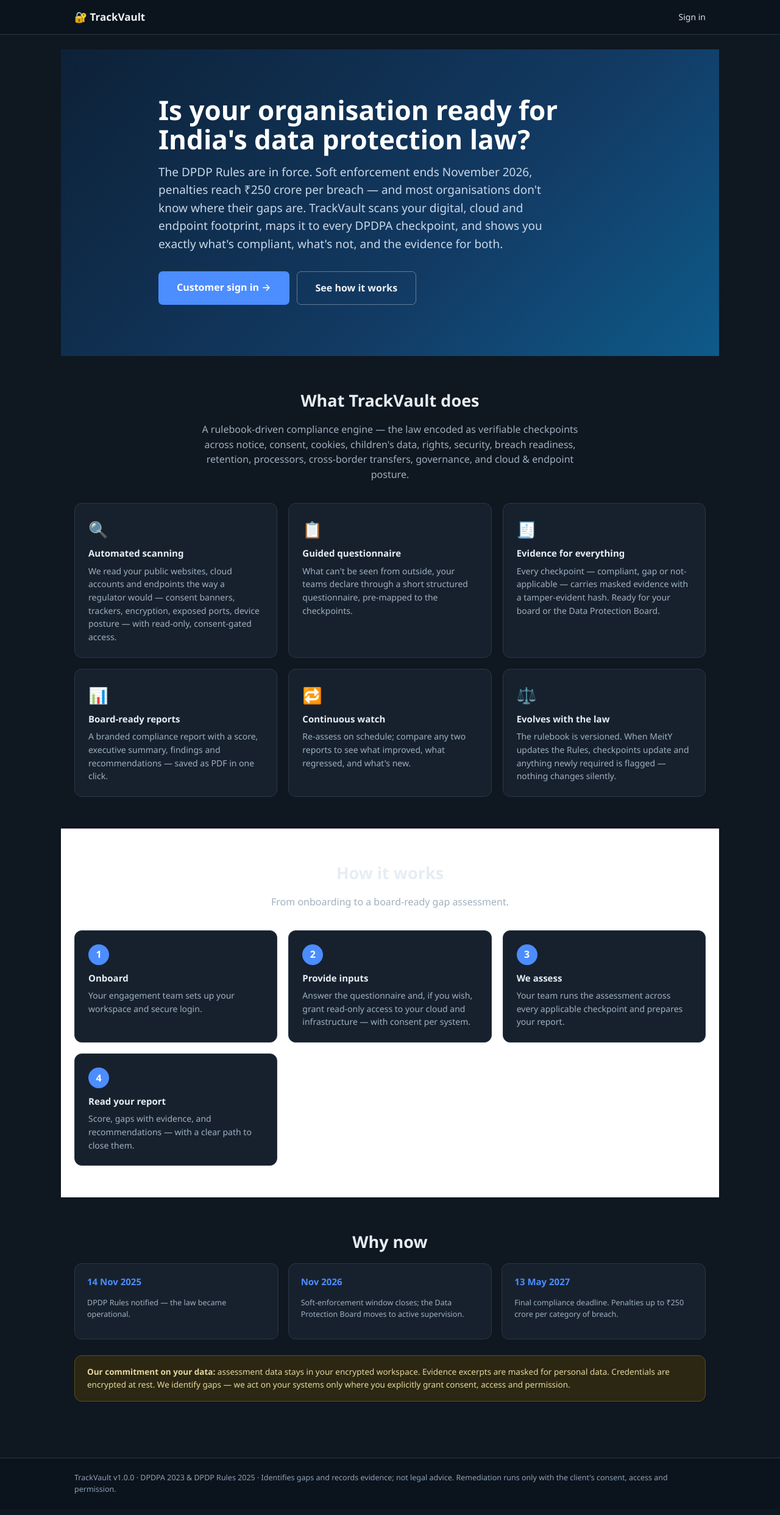
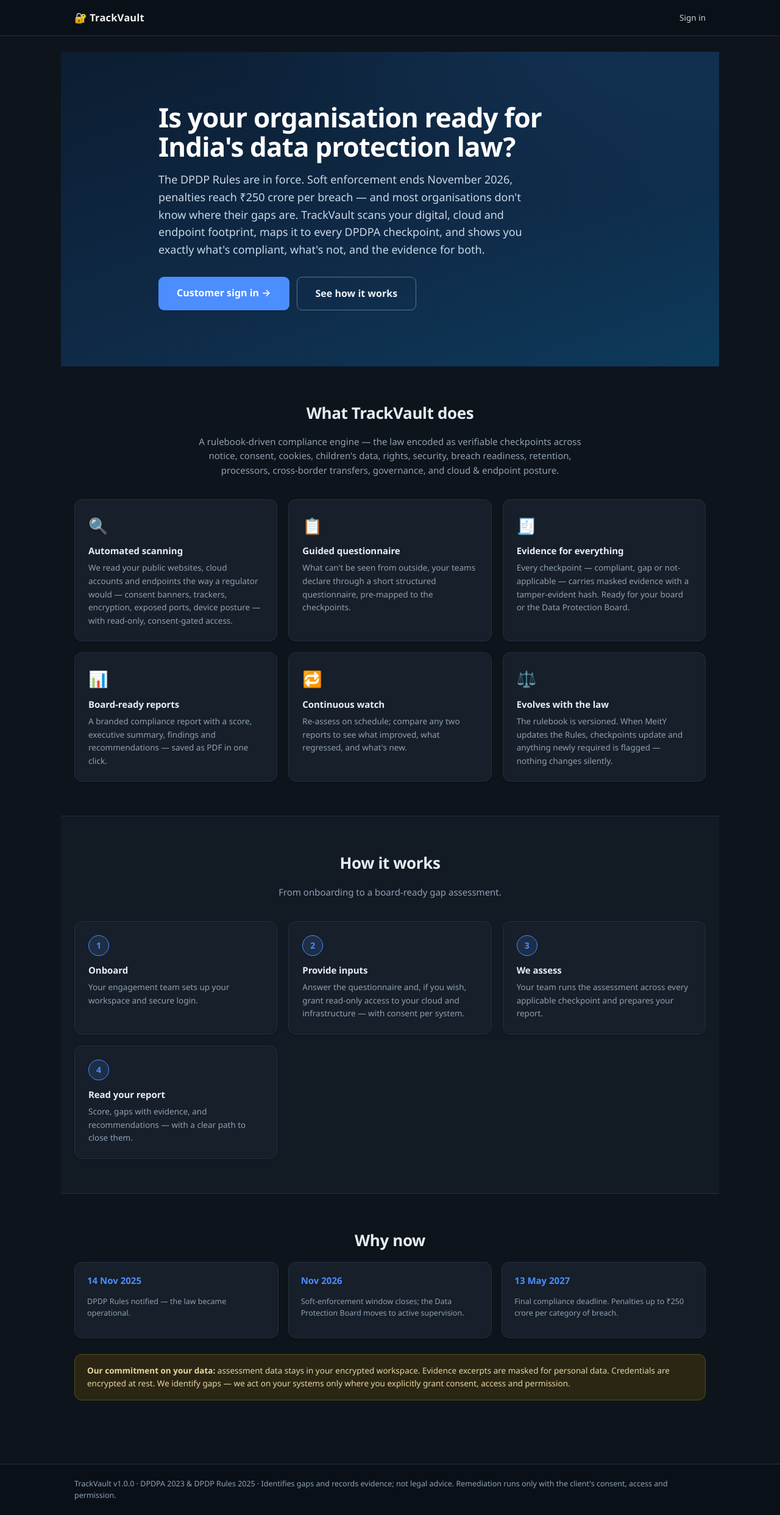
Before and after one commit to salil1gautam1-collab/dpdpa, a FastAPI app: page / in a window 1280 px wide. Shown: the whole page at 61% size. Before the commit the page ends 2450 px from the top, so only its background shows below. Run offline with FastAPI, Linux system fonts and the light colour scheme; some libraries are stand-ins or nearby versions.

Commit message:
Enterprise look & feel pass; kill hardcoded colors that broke dark theme
The landing page's "How it works" band was hardcoded background:#fff, which
stayed white (with a near-invisible heading) in dark themes. Replace with a
theme-aware .section.band surface, and sweep the remaining hardcoded colors
out of templates (pills, indigo buttons, card accents) into semantic classes.

Design-system upgrades in app.css, applied across all three themes:
- layered surface model: --bg (page) -> --bg2 (section band) -> --card
- soft elevation tokens (--shadow-sm/-md) on cards, tables, tiles, hero
- refined typography: tighter display tracking, tabular numerals for dates
  and stats, quieter table headers
- interaction polish: button hover/active, input focus rings (--acc-soft),
  tile hover lift, visible :focus-visible outlines
- hero gradients get a subtle radial accent; steps use accent-outline chips
- respects prefers-reduced-motion

Verified in-browser across dark/light/midnight: band, headings, tiles all
legible and layered; all main pages render 200.

Co-Authored-By: Claude Opus 4.8 <noreply@anthropic.com>

```diff
--- a/trackvault/app/static/app.css
+++ b/trackvault/app/static/app.css
@@ -1,33 +1,36 @@
 /* ============================================================================
-   TrackVault theme system.
-   Colors are semantic CSS variables. The default (:root) theme is DARK.
-   Alternative themes override only the variables via [data-theme="..."].
-   The active theme is set on <html data-theme="..."> (server default = dark,
-   then overridden from the user's saved choice by a tiny <head> script).
+   TrackVault theme system — enterprise surface model.
+   Semantic CSS variables; DARK is the default (:root). Alternative themes
+   override variables only, via [data-theme] on <html> (set server-side from
+   the admin Appearance setting).
+   Surfaces: --bg (page) -> --bg2 (section band) -> --card (raised surface).
    ============================================================================ */
 :root,:root[data-theme="dark"]{
   color-scheme:dark;
   --navy:#0b2036;--navy2:#14324f;
-  --bg:#0f1720;--card:#17212e;--ink:#e6edf3;--mut:#9fb0c0;--line:#2a3746;
-  --navbg:#0b131c;--navtx:#eef3f8;--who:#8ea3b8;
-  --acc:#4c8dff;--acc-ink:#fff;
-  --input-bg:#0f1a25;--field-border:#35485c;--th-bg:#1d2a39;--track:#2a3746;
+  --bg:#0e141b;--bg2:#121a23;--card:#161f2a;--ink:#e7edf3;--mut:#8fa1b3;--line:#243141;
+  --navbg:#0a1017;--navtx:#eef3f8;--who:#8ea3b8;
+  --acc:#4c8dff;--acc-ink:#fff;--acc-soft:#4c8dff22;
+  --input-bg:#101923;--field-border:#314357;--th-bg:#1a2532;--track:#243141;
   --disabled:#33455680;
   --ok:#2ea043;--warn:#d1a132;--bad:#e5534b;--na:#7d94a6;--tbc:#7c88e0;
   --info-bg:#12283f;--info-bd:#274b73;
   --err-bg:#3a1c1f;--err-bd:#7a3b3f;
-  --notice-bg:#2c2712;--notice-bd:#57501f;--notice-tx:#e6d79f;
-  --op-bg:#1a2634;--op-bd:#2f4157;
-  --ftile-bg:#17212e;
-  --hero:linear-gradient(135deg,#0d2137 0%,#123a63 60%,#0e5a8a 100%);
+  --notice-bg:#2b2614;--notice-bd:#554d22;--notice-tx:#e6d79f;
+  --op-bg:#19242f;--op-bd:#2e3f52;
+  --ftile-bg:#161f2a;
+  --hero:radial-gradient(1100px 500px at 85% -10%, #1b4a7a55 0%, transparent 60%),
+         linear-gradient(160deg,#0c1d31 0%,#0f2a47 55%,#0d3a5c 100%);
+  --shadow-sm:0 1px 2px rgba(0,0,0,.35);
+  --shadow-md:0 6px 24px -8px rgba(0,0,0,.5);
   --r:10px;
 }
 :root[data-theme="light"]{
   color-scheme:light;
   --navy:#0d2137;--navy2:#14324f;
-  --bg:#f4f7fa;--card:#ffffff;--ink:#1c2733;--mut:#5b7186;--line:#dde5ed;
+  --bg:#f6f8fa;--bg2:#eef2f6;--card:#ffffff;--ink:#1c2733;--mut:#5b7186;--line:#dde5ed;
   --navbg:#0d2137;--navtx:#ffffff;--who:#9fb3c8;
-  --acc:#0d6efd;--acc-ink:#fff;
+  --acc:#0d6efd;--acc-ink:#fff;--acc-soft:#0d6efd14;
   --input-bg:#ffffff;--field-border:#b9c6d2;--th-bg:#eef2f6;--track:#e3e9ef;
   --disabled:#9db2c5;
   --ok:#1a7f37;--warn:#b58900;--bad:#c62828;--na:#607d8b;--tbc:#5c6bc0;
@@ -36,94 +39,169 @@
   --notice-bg:#fff8e6;--notice-bd:#e6d9a8;--notice-tx:#5c4d1e;
   --op-bg:#eef2f6;--op-bd:#c9d6e2;
   --ftile-bg:#ffffff;
-  --hero:linear-gradient(135deg,#0d2137 0%,#123a63 60%,#0e5a8a 100%);
+  --hero:radial-gradient(1100px 500px at 85% -10%, #1c5d9455 0%, transparent 60%),
+         linear-gradient(160deg,#0d2137 0%,#123a63 55%,#0e5a8a 100%);
+  --shadow-sm:0 1px 2px rgba(16,24,40,.06);
+  --shadow-md:0 8px 24px -10px rgba(16,24,40,.16);
   --r:10px;
 }
 :root[data-theme="midnight"]{
   color-scheme:dark;
   --navy:#081426;--navy2:#0f2740;
-  --bg:#0a1424;--card:#111f34;--ink:#e8eef7;--mut:#93a7c2;--line:#213652;
-  --navbg:#060f1d;--navtx:#eaf1fb;--who:#7f95b3;
-  --acc:#37b6f0;--acc-ink:#04141f;
-  --input-bg:#0b1a2e;--field-border:#2c4666;--th-bg:#152845;--track:#213652;
+  --bg:#091220;--bg2:#0d1828;--card:#111f34;--ink:#e8eef7;--mut:#8ba0bd;--line:#20334e;
+  --navbg:#060e1a;--navtx:#eaf1fb;--who:#7f95b3;
+  --acc:#37b6f0;--acc-ink:#04141f;--acc-soft:#37b6f022;
+  --input-bg:#0b1a2e;--field-border:#2c4666;--th-bg:#152845;--track:#20334e;
   --disabled:#2b425e80;
   --ok:#2ea043;--warn:#d9ad3c;--bad:#e5675f;--na:#7690ab;--tbc:#6f9be6;
   --info-bg:#0f2a44;--info-bd:#255083;
   --err-bg:#331b24;--err-bd:#6f3a44;
   --notice-bg:#26271a;--notice-bd:#4f5230;--notice-tx:#e2d69c;
-  --op-bg:#132741;--op-bd:#294a70;
+  --op-bg:#122540;--op-bd:#294a70;
   --ftile-bg:#111f34;
-  --hero:linear-gradient(135deg,#08203a 0%,#0b3a63 55%,#0a5a86 100%);
+  --hero:radial-gradient(1100px 500px at 85% -10%, #0f5f9155 0%, transparent 60%),
+         linear-gradient(160deg,#07182c 0%,#0a2c4e 55%,#0a4a74 100%);
+  --shadow-sm:0 1px 2px rgba(0,0,0,.4);
+  --shadow-md:0 6px 24px -8px rgba(0,0,0,.55);
   --r:10px;
 }
 
 *{box-sizing:border-box}
-body{font-family:'Segoe UI',system-ui,-apple-system,sans-serif;margin:0;background:var(--bg);color:var(--ink);line-height:1.55}
+html{scroll-behavior:smooth}
+body{font-family:'Segoe UI',system-ui,-apple-system,sans-serif;margin:0;background:var(--bg);color:var(--ink);
+line-height:1.55;-webkit-font-smoothing:antialiased}
 a{color:var(--acc);text-decoration:none}a:hover{text-decoration:underline}
+:focus-visible{outline:2px solid var(--acc);outline-offset:2px;border-radius:4px}
 .wrap{max-width:1080px;margin:0 auto;padding:0 22px}
-.nav{background:var(--navbg);color:var(--navtx);position:sticky;top:0;z-index:5;border-bottom:1px solid var(--line)}
-.navbar{display:flex;align-items:center;justify-content:space-between;height:56px}
-.brand{color:var(--navtx);font-weight:700;font-size:17px}
-.navlinks{display:flex;align-items:center;gap:18px;font-size:14px}
-.navlinks a{color:var(--navtx);opacity:.92}.who{color:var(--who);font-size:12.5px}
-main.wrap{padding-top:24px;padding-bottom:40px;min-height:60vh}
-h1{font-size:24px;margin:0 0 6px}h2{font-size:18px;margin:26px 0 12px;border-bottom:2px solid var(--line);padding-bottom:6px}
+
+/* ---- navigation ---- */
+.nav{background:var(--navbg);color:var(--navtx);position:sticky;top:0;z-index:5;
+border-bottom:1px solid var(--line)}
+.navbar{display:flex;align-items:center;justify-content:space-between;height:58px}
+.brand{color:var(--navtx);font-weight:700;font-size:16.5px;letter-spacing:.01em}
+.navlinks{display:flex;align-items:center;gap:20px;font-size:13.5px}
+.navlinks a{color:var(--navtx);opacity:.85;font-weight:500;transition:opacity .15s}
+.navlinks a:hover{opacity:1;text-decoration:none}
+.who{color:var(--who);font-size:12.5px}
+main.wrap{padding-top:26px;padding-bottom:48px;min-height:60vh}
+
+/* ---- typography ---- */
+h1{font-size:24px;margin:0 0 6px;letter-spacing:-.01em}
+h2{font-size:17px;margin:28px 0 12px;border-bottom:1px solid var(--line);padding-bottom:8px;
+letter-spacing:-.005em}
 h3{font-size:15px}
-.card{background:var(--card);border:1px solid var(--line);border-radius:var(--r);padding:18px 22px;margin:14px 0}
+.small{font-size:12.5px;color:var(--mut)}
+.tag{font-family:ui-monospace,Menlo,Consolas,monospace;font-size:12px;color:var(--mut)}
+
+/* ---- surfaces ---- */
+.card{background:var(--card);border:1px solid var(--line);border-radius:var(--r);
+padding:18px 22px;margin:14px 0;box-shadow:var(--shadow-sm)}
 .grid{display:grid;gap:16px}.grid.c3{grid-template-columns:repeat(auto-fit,minmax(240px,1fr))}
 .grid.c4{grid-template-columns:repeat(auto-fit,minmax(200px,1fr))}
-.btn{display:inline-block;background:var(--acc);color:var(--acc-ink)!important;border:0;border-radius:7px;padding:9px 18px;
-font-size:14px;font-weight:600;cursor:pointer;text-decoration:none!important}
-.btn.sm{padding:6px 13px;font-size:13px}.btn.green{background:var(--ok);color:#fff!important}.btn.gray{background:var(--na);color:#fff!important}
-.btn.red{background:var(--bad);color:#fff!important}.btn.ghost{background:transparent;border:1px solid #ffffff55;color:var(--navtx)!important}
-.btn:disabled{background:var(--disabled);cursor:not-allowed}
+.stat{background:var(--card);border:1px solid var(--line);border-radius:var(--r);
+padding:12px 16px;text-align:center;box-shadow:var(--shadow-sm)}
+.stat .n{font-size:26px;font-weight:700;letter-spacing:-.02em;font-variant-numeric:tabular-nums}
+
+/* ---- buttons ---- */
+.btn{display:inline-block;background:var(--acc);color:var(--acc-ink)!important;border:0;
+border-radius:8px;padding:9px 18px;font-size:14px;font-weight:600;cursor:pointer;
+text-decoration:none!important;transition:filter .15s,transform .05s;box-shadow:var(--shadow-sm)}
+.btn:hover{filter:brightness(1.08)}
+.btn:active{transform:translateY(1px)}
+.btn.sm{padding:6px 13px;font-size:13px}
+.btn.green{background:var(--ok);color:#fff!important}
+.btn.gray{background:var(--na);color:#fff!important}
+.btn.red{background:var(--bad);color:#fff!important}
+.btn.indigo{background:var(--tbc);color:#fff!important}
+.btn.ghost{background:transparent;border:1px solid #ffffff55;color:var(--navtx)!important;box-shadow:none}
+.btn:disabled{background:var(--disabled);cursor:not-allowed;box-shadow:none}
+.rowbtns{display:flex;gap:8px;flex-wrap:wrap}
 .inline{display:inline}
+
+/* ---- forms ---- */
 label{display:block;font-size:13px;font-weight:600;margin:12px 0 5px}
 input[type=text],input[type=email],input[type=password],input[type=url],textarea,select{
-width:100%;padding:9px 11px;border:1px solid var(--field-border);border-radius:7px;font-size:14px;font-family:inherit;
-background:var(--input-bg);color:var(--ink)}
-table{border-collapse:collapse;width:100%;background:var(--card);font-size:14px;border-radius:var(--r);overflow:hidden}
-th,td{border:1px solid var(--line);padding:9px 11px;text-align:left;vertical-align:top}th{background:var(--th-bg);font-size:13px}
-.small{font-size:12.5px;color:var(--mut)}
-.flash{background:var(--info-bg);border:1px solid var(--info-bd);border-radius:8px;padding:11px 15px;margin:14px 0;font-size:14px;color:var(--ink)}
+width:100%;padding:9px 11px;border:1px solid var(--field-border);border-radius:8px;font-size:14px;
+font-family:inherit;background:var(--input-bg);color:var(--ink);transition:border-color .15s}
+input:focus,textarea:focus,select:focus{border-color:var(--acc);outline:none;
+box-shadow:0 0 0 3px var(--acc-soft)}
+
+/* ---- tables ---- */
+table{border-collapse:collapse;width:100%;background:var(--card);font-size:14px;
+border-radius:var(--r);overflow:hidden;box-shadow:var(--shadow-sm)}
+th,td{border:1px solid var(--line);padding:9px 11px;text-align:left;vertical-align:top}
+th{background:var(--th-bg);font-size:12.5px;letter-spacing:.02em}
+.overflow{overflow-x:auto}
+
+/* ---- feedback ---- */
+.flash{background:var(--info-bg);border:1px solid var(--info-bd);border-radius:8px;
+padding:11px 15px;margin:14px 0;font-size:14px;color:var(--ink)}
 .flash.err{background:var(--err-bg);border-color:var(--err-bd)}
-.badge{display:inline-block;padding:2px 10px;border-radius:12px;color:#fff;font-size:12px;font-weight:600}
+.banner{border-radius:8px;padding:12px 16px;margin:12px 0;font-size:14px}
+.banner.warn{background:var(--notice-bg);border:1px solid var(--notice-bd);color:var(--notice-tx)}
+.banner.op{background:var(--op-bg);border:1px solid var(--op-bd)}
+.notice-box{background:var(--notice-bg);border:1px solid var(--notice-bd);border-radius:12px;
+padding:16px 20px;font-size:13.5px;color:var(--notice-tx)}
+
+/* ---- badges & pills ---- */
+.badge{display:inline-block;padding:2px 10px;border-radius:12px;color:#fff;font-size:12px;font-weight:600;
+letter-spacing:.01em}
 .b-COMPLIANT{background:var(--ok)}.b-PARTIAL{background:var(--warn)}.b-GAP{background:var(--bad)}
 .b-NA{background:var(--na)}.b-TBC{background:var(--tbc)}
 .pill{display:inline-block;font-size:11px;font-weight:700;padding:3px 10px;border-radius:20px;letter-spacing:.04em}
-.pill.admin{background:var(--acc);color:var(--acc-ink)}
-.stat{background:var(--card);border:1px solid var(--line);border-radius:var(--r);padding:12px 16px;text-align:center}
-.stat .n{font-size:26px;font-weight:700}
-.hero{background:var(--hero);color:#fff;border-radius:14px;padding:38px 34px;margin:8px 0 22px}
+.pill.admin{background:var(--acc-soft);color:var(--acc)}
+.pill.alert{background:var(--err-bg);color:var(--bad);border:1px solid var(--err-bd)}
+
+/* ---- score donut ---- */
+.donut{width:120px;height:120px;border-radius:50%;flex:none;
+background:conic-gradient(var(--dc) calc(var(--p)*1%),var(--track) 0);
+display:flex;align-items:center;justify-content:center}
+.donut>div{width:92px;height:92px;border-radius:50%;background:var(--card);display:flex;
+flex-direction:column;align-items:center;justify-content:center;font-size:22px;font-weight:700}
+.flexh{display:flex;gap:24px;align-items:center;flex-wrap:wrap}
+
+/* ---- hero (in-app) ---- */
+.hero{background:var(--hero);color:#fff;border-radius:14px;padding:38px 34px;margin:8px 0 22px;
+box-shadow:var(--shadow-md)}
 .hero h1{font-size:30px}.hero p{color:#c9d8e8;max-width:60ch}
-.foot{background:var(--navbg);color:var(--who);font-size:12.5px;padding:22px 0;border-top:1px solid var(--line)}
-.rowbtns{display:flex;gap:8px;flex-wrap:wrap}
-.tag{font-family:ui-monospace,Menlo,Consolas,monospace;font-size:12px;color:var(--mut)}
-.banner{border-radius:8px;padding:12px 16px;margin:12px 0;font-size:14px}
-.banner.warn{background:var(--notice-bg);border:1px solid var(--notice-bd);color:var(--notice-tx)}
-.banner.op{background:var(--op-bg);border:1px solid var(--op-bd)}
-.overflow{overflow-x:auto}
-.donut{width:120px;height:120px;border-radius:50%;flex:none;background:conic-gradient(var(--dc) calc(var(--p)*1%),var(--track) 0);display:flex;align-items:center;justify-content:center}
-.donut>div{width:92px;height:92px;border-radius:50%;background:var(--card);display:flex;flex-direction:column;align-items:center;justify-content:center;font-size:22px;font-weight:700}
-.flexh{display:flex;gap:24px;align-items:center;flex-wrap:wrap}
-/* landing */
-.landing-hero{background:var(--hero);color:#fff;margin:0 -22px;padding:76px 22px 84px}
+
+/* ---- footer ---- */
+.foot{background:var(--navbg);color:var(--who);font-size:12.5px;padding:22px 0;
+border-top:1px solid var(--line)}
+
+/* ---- landing page ---- */
+.landing-hero{background:var(--hero);color:#fff;margin:0 -22px;padding:84px 22px 92px}
 .landing-hero .inner{max-width:760px;margin:0 auto}
-.landing-hero h1{font-size:clamp(30px,5vw,44px);line-height:1.08;margin:0 0 16px}
-.landing-hero p.sub{font-size:19px;color:#c9d8e8;max-width:640px;margin:0 0 30px}
+.landing-hero h1{font-size:clamp(30px,5vw,44px);line-height:1.08;margin:0 0 16px;letter-spacing:-.02em}
+.landing-hero p.sub{font-size:18px;color:#c9d8e8;max-width:640px;margin:0 0 30px;line-height:1.6}
 .cta-row{display:flex;gap:12px;flex-wrap:wrap}
-.btn.big{padding:14px 30px;font-size:16px}
-.section{padding:52px 0}.section h2.sec{font-size:27px;text-align:center;border:0;margin:0 0 8px}
-.section p.sub{color:var(--mut);text-align:center;max-width:640px;margin:0 auto 34px}
+.btn.big{padding:14px 30px;font-size:16px;border-radius:9px}
+.section{padding:56px 0}
+.section.band{background:var(--bg2);margin:0 -22px;padding-left:22px;padding-right:22px;
+border-top:1px solid var(--line);border-bottom:1px solid var(--line)}
+.section h2.sec{font-size:26px;text-align:center;border:0;margin:0 0 8px;letter-spacing:-.015em}
+.section p.sub{color:var(--mut);text-align:center;max-width:640px;margin:0 auto 36px;font-size:15px}
 .tiles3{display:grid;gap:18px;grid-template-columns:repeat(auto-fit,minmax(250px,1fr))}
-.ftile{background:var(--ftile-bg);border:1px solid var(--line);border-radius:12px;padding:22px}
-.ftile .ico{font-size:26px}.ftile h3{margin:8px 0 6px}.ftile p{margin:0;font-size:14px;color:var(--mut)}
-.stepn{width:34px;height:34px;border-radius:50%;background:var(--acc);color:var(--acc-ink);display:flex;
-align-items:center;justify-content:center;font-weight:700;margin-bottom:10px}
+.ftile{background:var(--ftile-bg);border:1px solid var(--line);border-radius:12px;padding:22px;
+box-shadow:var(--shadow-sm);transition:transform .15s,box-shadow .15s}
+.ftile:hover{transform:translateY(-2px);box-shadow:var(--shadow-md)}
+.ftile .ico{font-size:26px}
+.ftile h3{margin:10px 0 6px;letter-spacing:-.005em}
+.ftile p{margin:0;font-size:13.5px;color:var(--mut);line-height:1.6}
+.stepn{width:34px;height:34px;border-radius:50%;background:var(--acc-soft);color:var(--acc);
+border:1px solid var(--acc);display:flex;align-items:center;justify-content:center;
+font-weight:700;margin-bottom:12px;font-size:14px}
 .timeline{display:grid;gap:16px;grid-template-columns:repeat(auto-fit,minmax(220px,1fr))}
-.tcard{background:var(--card);border:1px solid var(--line);border-radius:12px;padding:18px 20px}
-.tcard h3{margin:0 0 4px;color:var(--acc)}
-.notice-box{background:var(--notice-bg);border:1px solid var(--notice-bd);border-radius:12px;padding:16px 20px;font-size:13.5px;color:var(--notice-tx)}
+.tcard{background:var(--card);border:1px solid var(--line);border-radius:12px;padding:18px 20px;
+box-shadow:var(--shadow-sm)}
+.tcard h3{margin:0 0 4px;color:var(--acc);font-variant-numeric:tabular-nums}
+
+/* ---- auth ---- */
 .authwrap{max-width:430px;margin:36px auto}
 .auth-hero{text-align:center;margin-bottom:8px}
 .auth-hero .lock{font-size:40px}
+
+@media (prefers-reduced-motion:reduce){
+  *{transition:none!important;animation:none!important}
+  html{scroll-behavior:auto}
+}
--- a/trackvault/app/templates/client_workspace.html
+++ b/trackvault/app/templates/client_workspace.html
@@ -27,7 +27,7 @@
 <div class="grid c3">
   <div class="card"><h3>1. Questionnaire</h3><p class="small">Declare internal controls we can't verify automatically. <b>{{ answered }}/{{ total }}</b> answered.</p>
     <a class="btn sm" href="/workspace/questionnaire">Fill questionnaire</a>
-    {% if latest and latest.counts.TBC %}<a class="btn sm" style="background:#5c6bc0" href="/workspace/questionnaire?only=unconfirmed">🎯 Just the {{ latest.counts.TBC }} left after the scan</a>{% endif %}</div>
+    {% if latest and latest.counts.TBC %}<a class="btn sm indigo" href="/workspace/questionnaire?only=unconfirmed">🎯 Just the {{ latest.counts.TBC }} left after the scan</a>{% endif %}</div>
   <div class="card"><h3>2. Infrastructure &amp; cloud access</h3><p class="small">Optionally provide read-only access so we can verify posture directly. Consent per system.</p>
     <a class="btn sm" href="/companies/{{ c.id }}/connectors">Provide access &amp; consent</a></div>
   <div class="card"><h3>3. Submit</h3><p class="small">When your inputs are in, submit them — your assessment team prepares your report.</p>
--- a/trackvault/app/templates/dashboard.html
+++ b/trackvault/app/templates/dashboard.html
@@ -9,7 +9,7 @@
   {% for row in rows %}
   <tr>
     <td><a href="/companies/{{ row.c.id }}"><b>{{ row.c.name }}</b></a>
-      {% if row.c.pending_assessment %}<br><span class="pill" style="background:#fdecea;color:#c62826">🔔 client submitted — ready to assess</span>{% endif %}
+      {% if row.c.pending_assessment %}<br><span class="pill alert">🔔 client submitted — ready to assess</span>{% endif %}
     </td>
     <td class="small">{{ row.c.sites|join(', ') if row.c.sites else '(questionnaire only)' }}</td>
     <td style="text-align:center">{{ '✅' if row.c.scan_consent and row.c.scan_consent.granted else '—' }}</td>
--- a/trackvault/app/templates/landing.html
+++ b/trackvault/app/templates/landing.html
@@ -39,7 +39,7 @@
   </div>
 </div>
 
-<div class="section" id="how" style="background:#fff;margin:0 -22px;padding-left:22px;padding-right:22px">
+<div class="section band" id="how">
   <h2 class="sec">How it works</h2>
   <p class="sub">From onboarding to a board-ready gap assessment.</p>
   <div class="tiles3">
```
Also changed, not shown: trackvault/app/templates/company_operator.html (+4 -4 lines).
